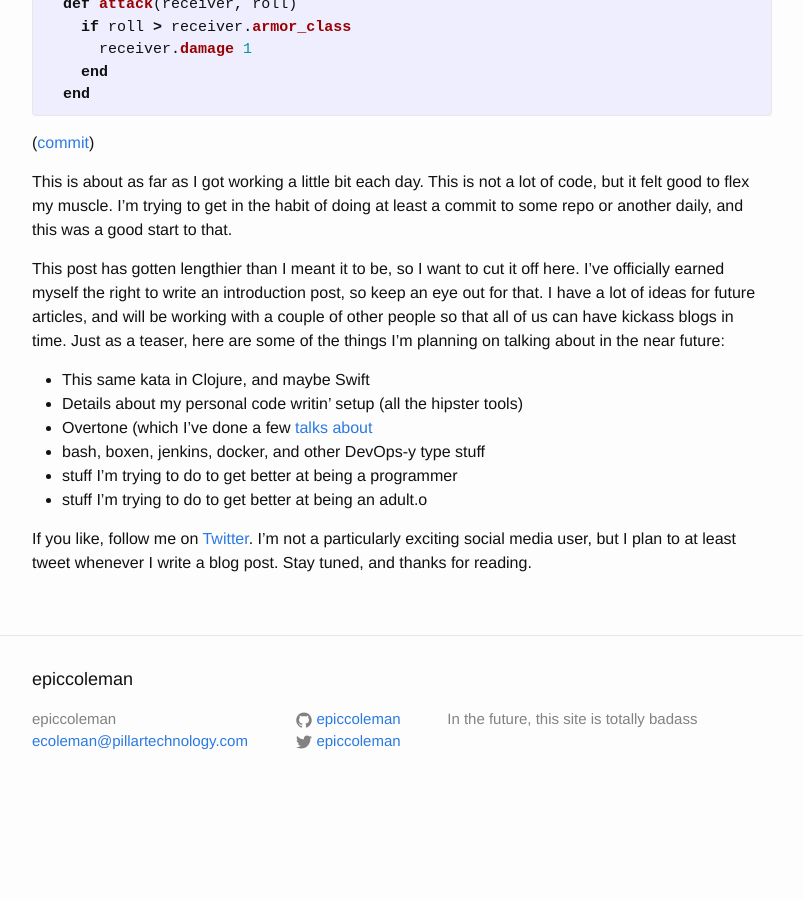
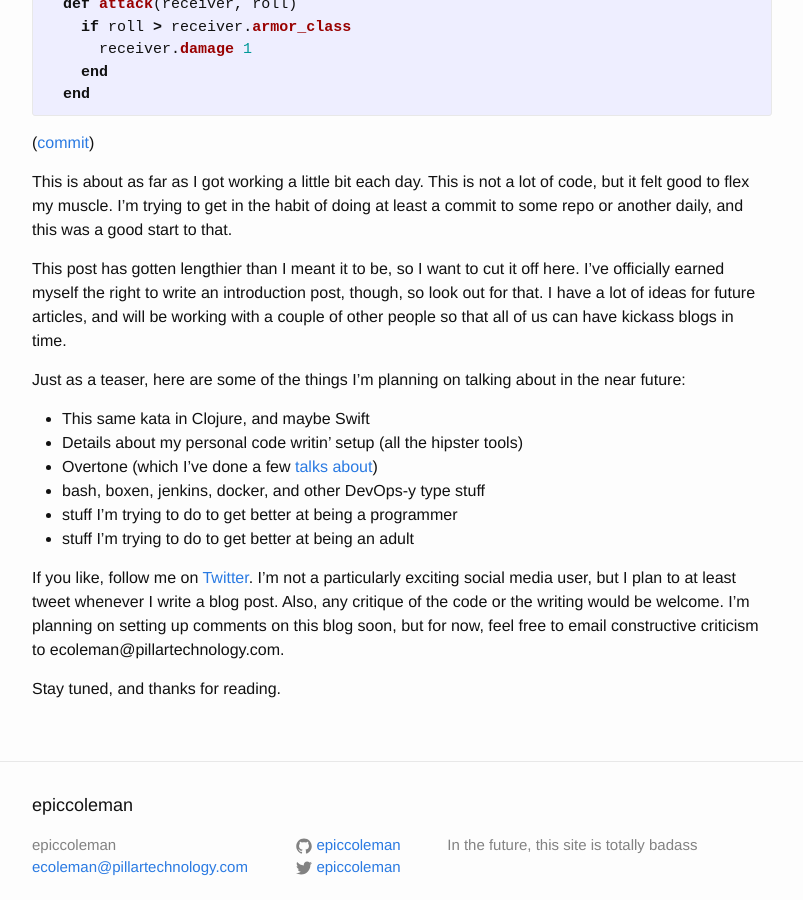
Before and after one commit to epiccoleman/blog, a Jekyll site: the page built from _posts/2016-05-09-evercraft-ruby.markdown, in a window 1280 px wide and 900 px high, scrolled down 4385 px. Shown: the whole window, without its empty margins (238-1041 px from the left). Built offline with Jekyll 4.4.1, drawn with Linux system fonts in a browser that asks for light colours; before the commit the page ends 5198 px from its top, so only the background shows below that; some of the changed text lies outside the part shown.

Commit message:
Clean up and edit Evercraft Ruby

```diff
--- a/_posts/2016-05-09-evercraft-ruby.markdown
+++ b/_posts/2016-05-09-evercraft-ruby.markdown
@@ -244,21 +244,27 @@ of doing at least a commit to some repo or another daily, and this was a good
 start to that.
 
 This post has gotten lengthier than I meant it to be, so I want to cut it off
-here. I've officially earned myself the right to write an introduction post, so
-keep an eye out for that. I have a lot of ideas for future articles, and will be working
+here. I've officially earned myself the right to write an introduction post, though, so
+look out for that. I have a lot of ideas for future articles, and will be working
 with a couple of other people so that all of us can have kickass blogs in time.
+
 Just as a teaser, here are some of the things I'm planning on talking about in
 the near future:
+
 * This same kata in Clojure, and maybe Swift
 * Details about my personal code writin' setup (all the hipster tools)
 * Overtone (which I've done a few
   [talks](https://github.com/epiccoleman/pillarcon-overtone-lightning-talk)
-[about](https://github.com/epiccoleman/overtone-columbus-clojure)
+[about](https://github.com/epiccoleman/overtone-columbus-clojure))
 * bash, boxen, jenkins, docker, and other DevOps-y type stuff
 * stuff I'm trying to do to get better at being a programmer
-* stuff I'm trying to do to get better at being an adult.o
+* stuff I'm trying to do to get better at being an adult
 
 If you like, follow me on
 [Twitter](https://twitter.com/EpicColeman). I'm not a particularly exciting
 social media user, but I plan to at least tweet whenever I write a blog post.
+Also, any critique of the code or the writing would be welcome. I'm planning on setting
+up comments on this blog soon, but for now, feel free to email constructive criticism
+to ecoleman@pillartechnology.com.
+
 Stay tuned, and thanks for reading.
```
Also changed, not shown: other parts of _posts/2016-05-09-evercraft-ruby.markdown (+3 -3 lines).
